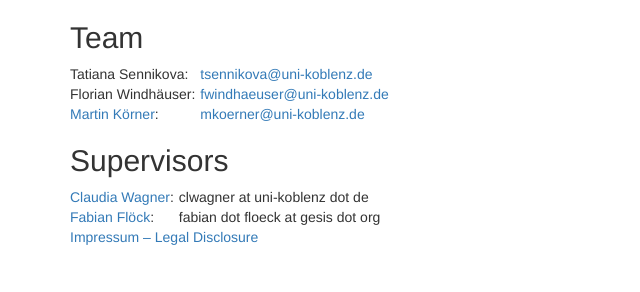
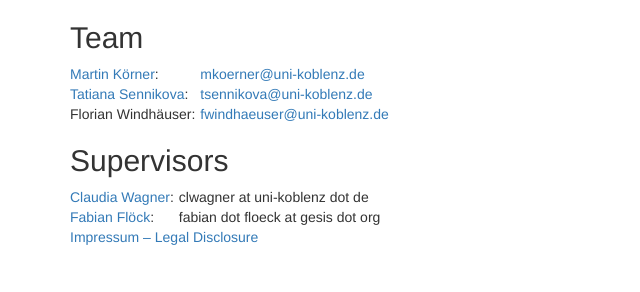
Before and after one commit to mkrnr/wikiwhere-website, a PHP site: page /contact.php in a window 1280 px wide. Shown: the part 59-351 px from the top of the page, without its empty margins (0-640 px from the left). Run offline with PHP 8.4, Linux system fonts and the light colour scheme; some libraries are stand-ins or nearby versions.

Commit message:
Update contact information

```diff
--- a/contact.php
+++ b/contact.php
@@ -20,15 +20,17 @@
       <h2>Team</h2>
       <table>
         <tr>
-          <td style="padding:0px 5px 0px 0px  ">Tatiana Sennikova:</td>
+          <td style="padding:0px 5px 0px 0px  "><a href="http://mkoerner.de">Martin Körner</a>:</td>
+          <td><a href="mailto:mkoerner@uni-koblenz.de">mkoerner@uni-koblenz.de</a></td>
+        </tr>
+        <tr>
+          <td style="padding:0px 5px 0px 0px  "><a href="https://tsennikova.com">Tatiana Sennikova</a>:</td>
           <td><a href="mailto:tsennikova@uni-koblenz.de">tsennikova@uni-koblenz.de</a></td>
         </tr>
           <td style="padding:0px 5px 0px 0px  ">Florian Windhäuser:</td>
           <td><a href="mailto:fwindhaeuser@uni-koblenz.de">fwindhaeuser@uni-koblenz.de</a></td>
         </tr>
-       <tr><td style="padding:0px 5px 0px 0px  "><a href="http://mkoerner.de">Martin Körner</a>:</td>
-      <td><a href="mailto:mkoerner@uni-koblenz.de">mkoerner@uni-koblenz.de</a></td>
-      </tr></table>
+      </table>
       <h2>Supervisors</h2>
       <table>
         <tr>
```
